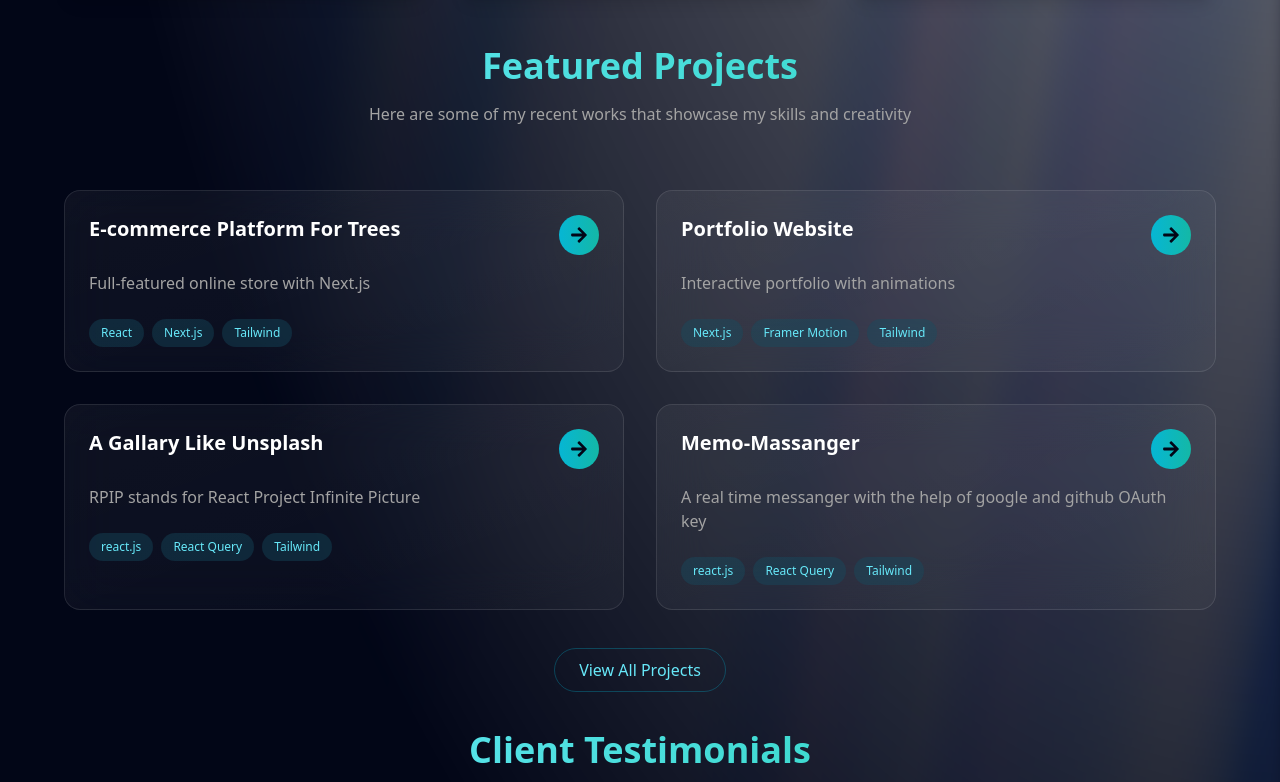
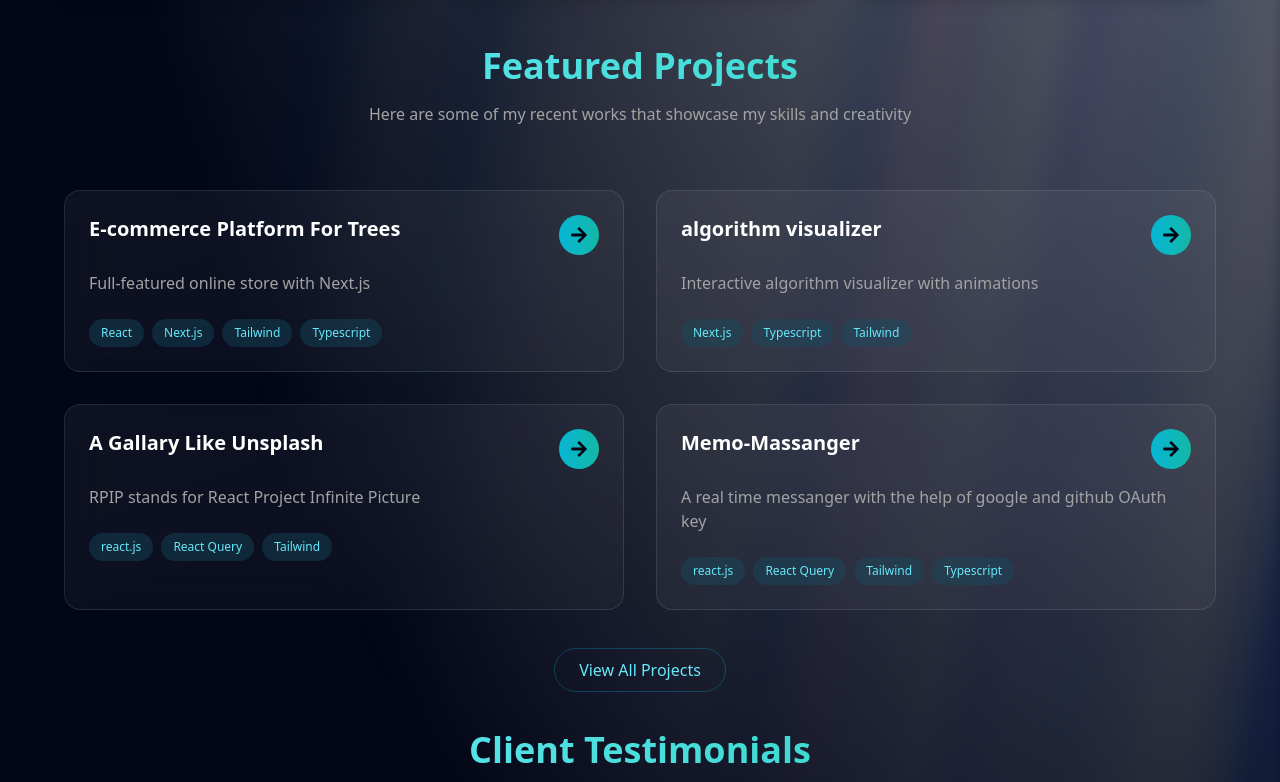
Before and after one commit to mohammad-khs/mohammad-portfolio, a Next.js app: page / in a window 1280 px wide. Shown: the part 1094-1876 px from the top of the page. Built offline with nearby package versions, Linux system fonts and the light colour scheme.

Commit message:
fix : changed some info and links

```diff
--- a/src/components/customAuroraBackground.tsx
+++ b/src/components/customAuroraBackground.tsx
@@ -24,14 +24,14 @@ export function AuroraBackgroundDemo() {
     {
       title: "E-commerce Platform For Trees",
       description: "Full-featured online store with Next.js",
-      tags: ["React", "Next.js", "Tailwind"],
+      tags: ["React", "Next.js", "Tailwind", "Typescript"],
       href: "https://derakhtman.ir",
     },
     {
-      title: "Portfolio Website",
-      description: "Interactive portfolio with animations",
-      tags: ["Next.js", "Framer Motion", "Tailwind"],
-      href: "/",
+      title: "algorithm visualizer",
+      description: "Interactive algorithm visualizer with animations",
+      tags: ["Next.js", "Typescript", "Tailwind"],
+      href: "https://algorithm-visualizer-beta-three.vercel.app/",
     },
     {
       title: "A Gallary Like Unsplash",
@@ -41,9 +41,10 @@ export function AuroraBackgroundDemo() {
     },
     {
       title: "Memo-Massanger",
-      description: "A real time messanger with the help of google and github OAuth key",
-      tags: ["react.js", "React Query", "Tailwind"],
-      href: "https://github.com/mohammad-khs/RPIP",
+      description:
+        "A real time messanger with the help of google and github OAuth key",
+      tags: ["react.js", "React Query", "Tailwind", "Typescript"],
+      href: "https://memo-messanger.vercel.app/login",
     },
   ];
 
@@ -90,7 +91,7 @@ export function AuroraBackgroundDemo() {
     {
       title: "State & Data Management",
       icon: "🔄",
-      skills: ["RESTful APIs", "React Query", "React Context"],
+      skills: ["RESTful APIs", "React Query", "React Context", "zustand"],
     },
     {
       title: "Tools & Platforms",
@@ -391,8 +392,8 @@ export function AuroraBackgroundDemo() {
                   whileInView={{ opacity: 1 }}
                   transition={{ delay: 0.2, duration: 0.5 }}
                 >
-                  Have a project in mind? I&apos;d love to hear about it. Let&apos;s
-                  collaborate to bring your vision to life.
+                  Have a project in mind? I&apos;d love to hear about it.
+                  Let&apos;s collaborate to bring your vision to life.
                 </motion.p>
                 <motion.div
                   initial={{ opacity: 0 }}
```
